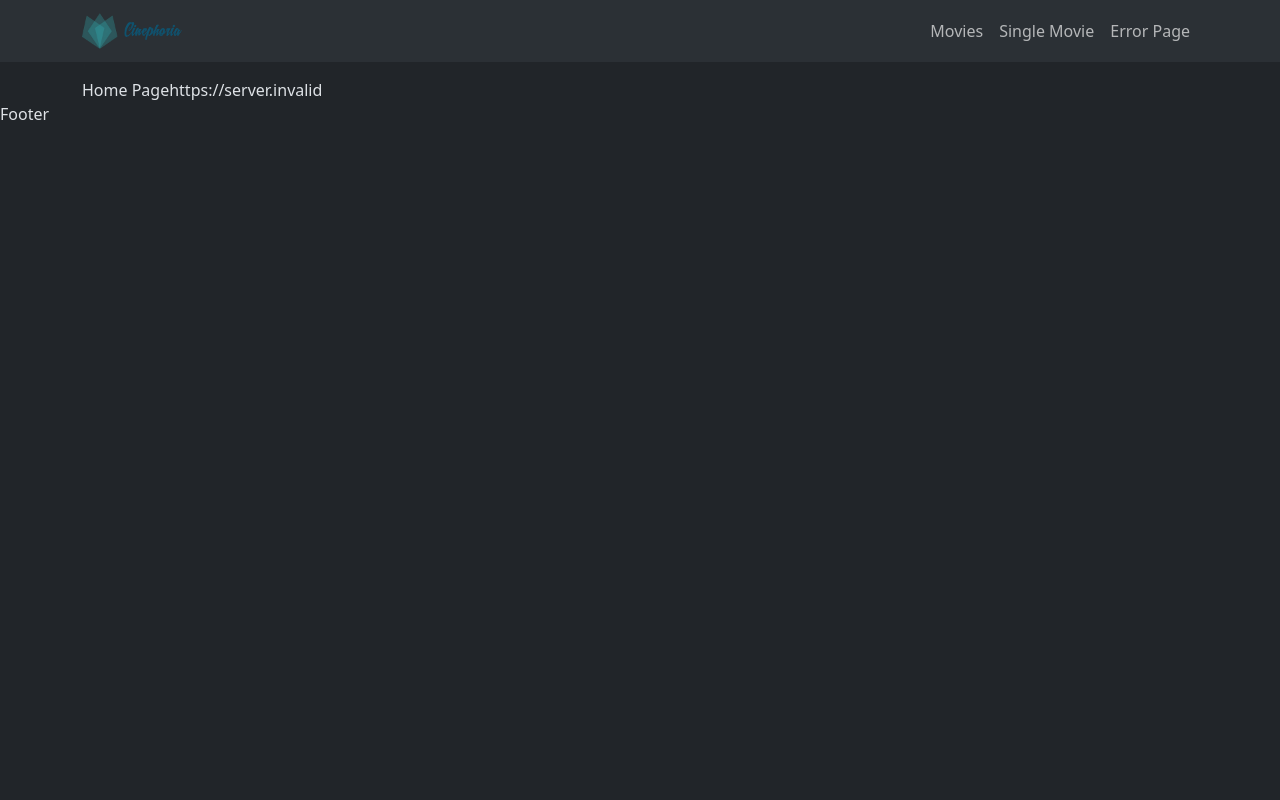
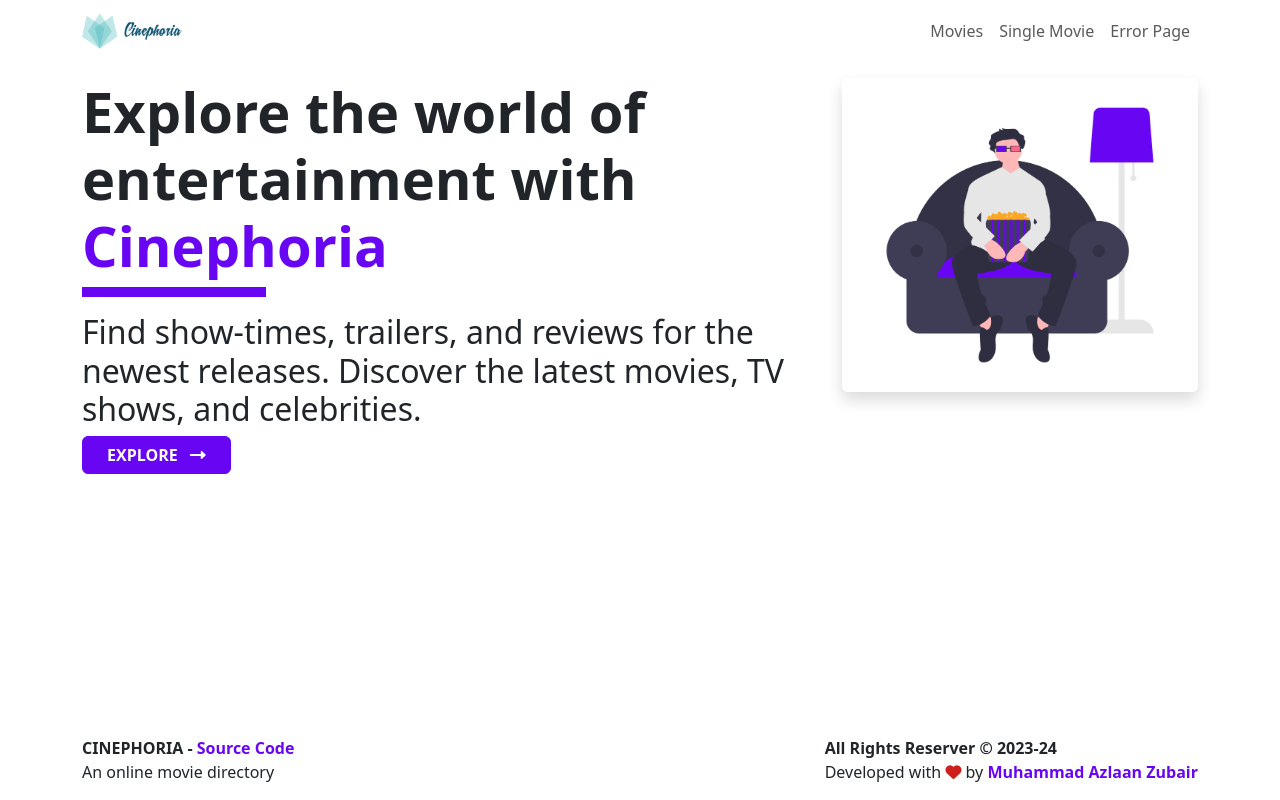
Before and after one commit to mdazlaanzubair/Cinephoria, a React (Create React App) app: page / in a window 1280 px wide. Built offline with nearby package versions, Linux system fonts and the light colour scheme; no server answers.

Commit message:
Hear, Footer and home page styled

```diff
--- a/public/index.html
+++ b/public/index.html
@@ -45,9 +45,15 @@
       rel="stylesheet"
     />
 
+    <!-- Font Awesome -->
+    <link
+      href="https://cdnjs.cloudflare.com/ajax/libs/font-awesome/6.0.0/css/all.min.css"
+      rel="stylesheet"
+    />
+
     <title>Cinephoria</title>
   </head>
-  <body data-bs-theme="dark">
+  <body data-bs-theme="light">
     <noscript>You need to enable JavaScript to run this app.</noscript>
     <div id="root"></div>
   </body>
--- a/src/app/App.scss
+++ b/src/app/App.scss
@@ -11,7 +11,7 @@ $theme-colors: (
 );
 
 // typography for the application
-$font-family: "Roboto", sans-serif;
+$font-family: "Open Sans", sans-serif;
 $font-weight-light: 300;
 $font-weight-normal: 400;
 $font-weight-bold: 700;
--- a/src/app/components/common/footer/Footer.jsx
+++ b/src/app/components/common/footer/Footer.jsx
@@ -1,6 +1,46 @@
+const Footer = () => {
+  // getting date for copy right
+  const currentYear = new Date().getFullYear();
+  const nextYear = currentYear + 1;
+  const yearRange = `${currentYear}-${nextYear.toString().substring(2)}`;
 
-const Footer = () => {
-  return <div>Footer</div>;
+  return (
+    <footer className="p-3 fixed-bottom">
+      <div className="container">
+        <div className="d-flex justify-content-between align-items-center">
+          <div className="flex">
+            <p className="m-0 fw-bold">
+              CINEPHORIA -{" "}
+              <a
+                className="text-decoration-none text-primary"
+                href="https://github.com/mdazlaanzubair/Cinephoria"
+                target="_blank"
+                rel="noreferrer"
+              >
+                Source Code
+              </a>
+            </p>
+
+            <p className="m-0 fw-light">An online movie directory</p>
+          </div>
+          <div className="flex">
+            <p className="m-0 fw-bold">All Rights Reserver © {yearRange}</p>
+            <p className="m-0 fw-light">
+              Developed with <i className="fas fa-heart text-danger"></i> by{" "}
+              <a
+                className="text-decoration-none text-primary fw-bold"
+                href="https://github.com/mdazlaanzubair"
+                target="_blank"
+                rel="noreferrer"
+              >
+                Muhammad Azlaan Zubair
+              </a>
+            </p>
+          </div>
+        </div>
+      </div>
+    </footer>
+  );
 };
 
 export default Footer;
--- a/src/app/components/common/header/Header.jsx
+++ b/src/app/components/common/header/Header.jsx
@@ -5,7 +5,7 @@ import "./style.css";
 
 const Header = () => {
   return (
-    <nav className="navbar navbar-expand-lg bg-body-tertiary mb-3">
+    <nav className="navbar navbar-expand-lg">
       <div className="container">
         <Link className="navbar-brand" to="/">
           <img src={AppLogo} alt="Cinephoria Logo" width="100" />
--- a/src/app/pages/Home.jsx
+++ b/src/app/pages/Home.jsx
@@ -1,8 +1,26 @@
+import { Link } from "react-router-dom";
+import heroImg from "../assets/hero-img.png";
+
 const Home = () => {
   return (
-    <div>
-      Home Page
-      {process.env.REACT_APP_BASE_URL}
+    <div className="row justify-content-center my-3">
+      <div className="col-md-8">
+        <h1 className="display-4 fw-bold">
+          Explore the world of entertainment with{" "}
+          <span className="text-primary">Cinephoria</span>
+        </h1>
+        <hr className="border border-primary opacity-100 border-5 w-25 mt-0" />
+        <h2 className="fw-light">
+          Find show-times, trailers, and reviews for the newest releases.
+          Discover the latest movies, TV shows, and celebrities.
+        </h2>
+        <Link className="btn btn-primary text-uppercase px-4 fw-bold">
+          Explore <i class="fas fa-long-arrow-alt-right ms-2"></i>
+        </Link>
+      </div>
+      <div className="col-md-4">
+        <img src={heroImg} class="img-fluid shadow rounded" alt="hero image" />
+      </div>
     </div>
   );
 };
--- a/src/index.js
+++ b/src/index.js
@@ -1,5 +1,8 @@
 import React from "react";
 import ReactDOM from "react-dom/client";
+
+// Import all of Bootstrap's JS
+import * as bootstrap from "bootstrap";
 
 // import { Provider } from "react-redux";
 // import store from "./redux/store"
@@ -7,6 +10,8 @@ import ReactDOM from "react-dom/client";
 // custom component
 import App from "./app/App";
 
+// checking if bootstrap js is loaded or otherwise
+console.log(bootstrap ? "Bootstrap JS Loaded" : "Bootstrap JS isn't Loaded");
 
 const root = ReactDOM.createRoot(document.getElementById("root"));
 root.render(
```
Also changed, not shown: src/app/components/home/Slider.jsx (added, +86 -0 lines), src/app/assets/hero-img.png (added).
